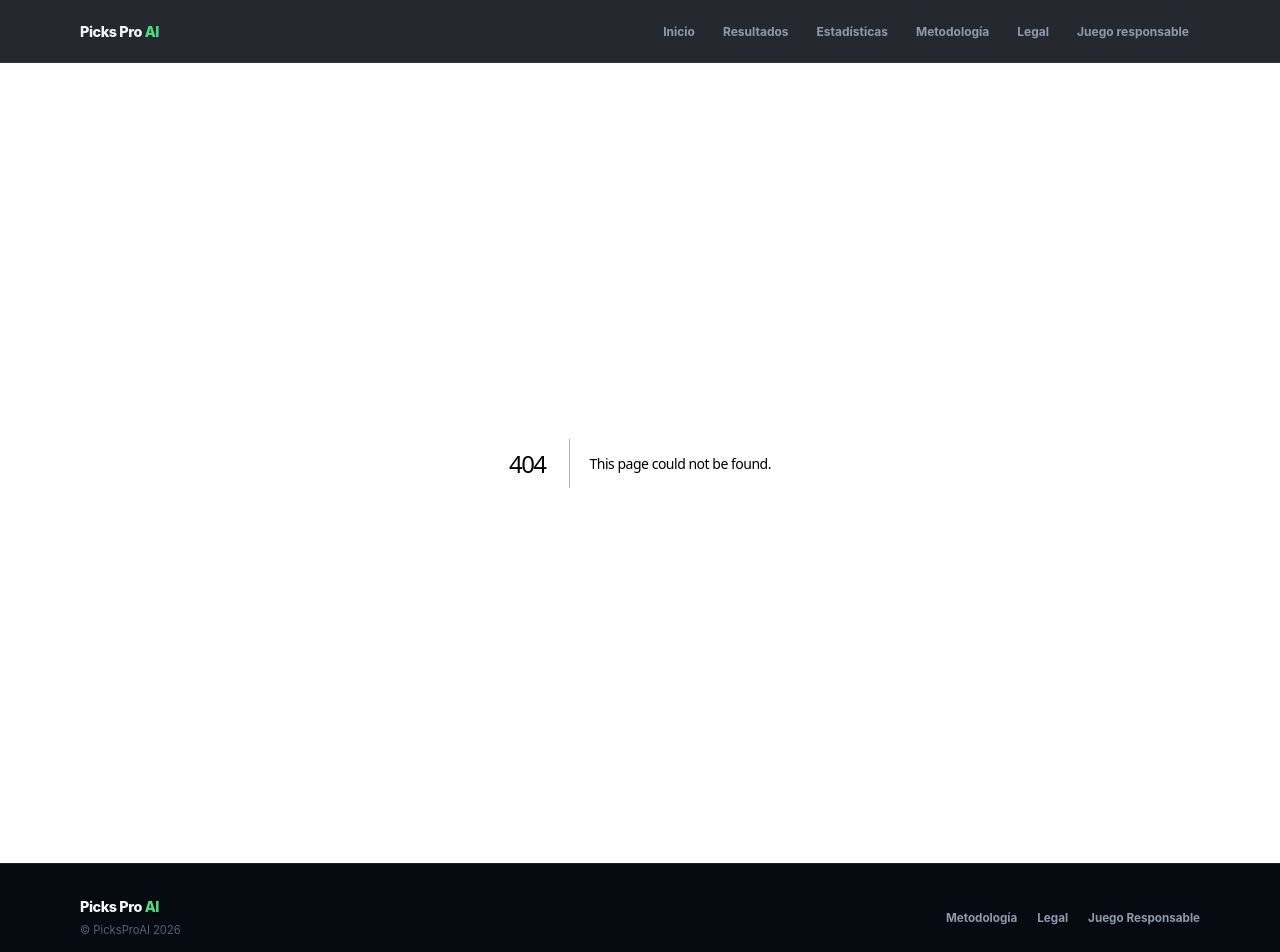
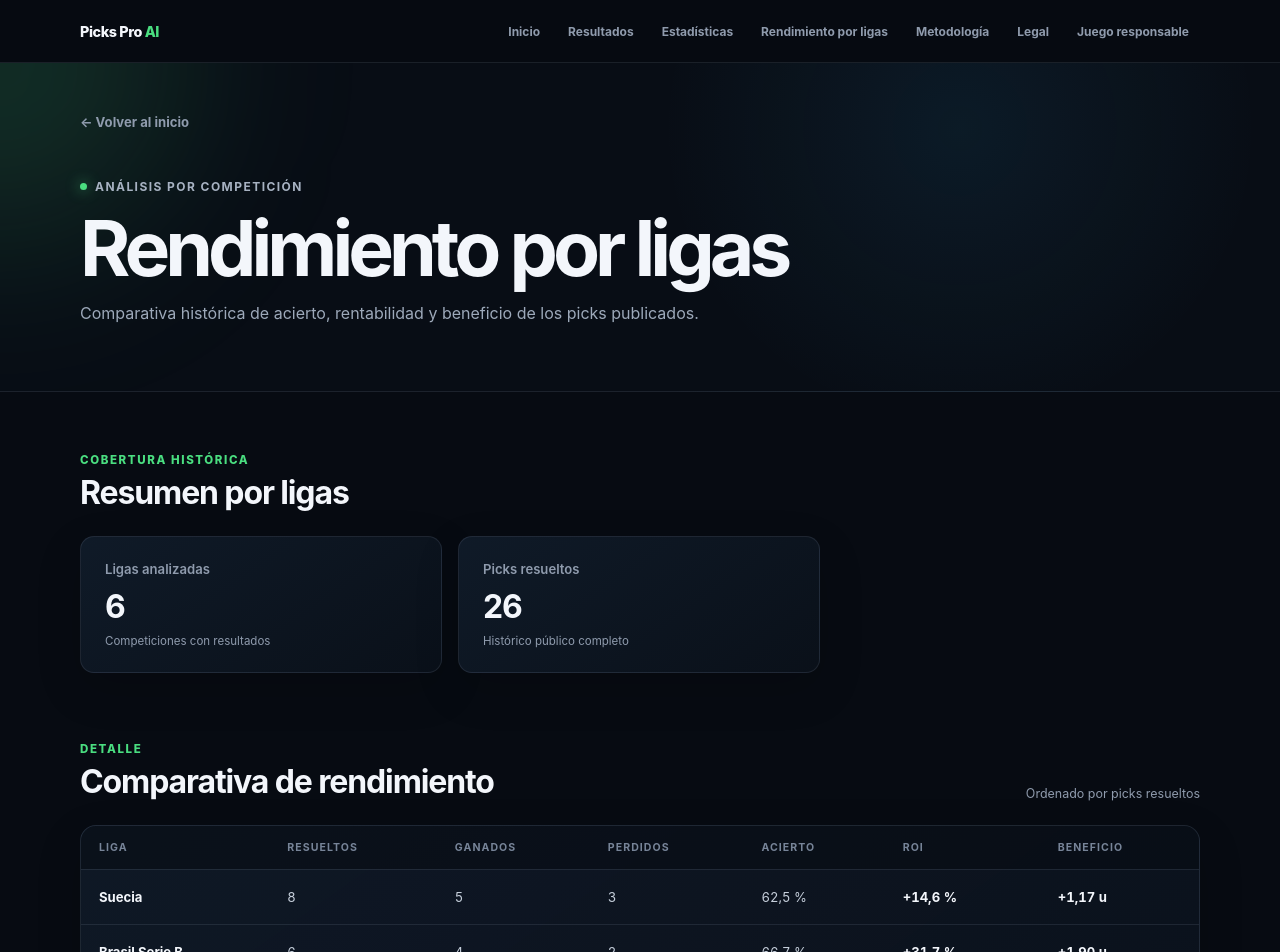
Before and after one commit to magoestrategico-art/picksproai-public, a Next.js app: page /rendimiento-ligas in a window 1280 px wide. Before the commit this address had no page. Shown: the top 952 px of the page. Built offline with nearby package versions, Linux system fonts and the light colour scheme.

Commit message:
FASE 19 Rendimiento por ligas

```diff
--- a/src/app/globals.css
+++ b/src/app/globals.css
@@ -323,6 +323,9 @@ h2 {
 .negative { color: #f87171 !important; }
 .performance-table td:not(:first-child) { font-variant-numeric: tabular-nums; }
 .evolution-table td:nth-child(3), .evolution-table td:nth-child(4) { font-variant-numeric: tabular-nums; }
+.league-summary-grid { display: grid; grid-template-columns: repeat(2, minmax(0, 1fr)); gap: 16px; max-width: 740px; }
+.league-performance-table td:not(:first-child) { font-variant-numeric: tabular-nums; }
+.league-name { color: var(--text); }
 
 .dashboard-charts {
   display: grid;
@@ -446,6 +449,7 @@ footer {
   .trust-summary { align-items: flex-start; flex-direction: column; }
   .trust-summary__actions { flex-wrap: wrap; }
   .results-stats { grid-template-columns: repeat(2, 1fr); }
+  .league-summary-grid { grid-template-columns: 1fr; max-width: none; }
   .section-heading { align-items: start; }
   .live-indicator { display: none; }
   .picks-section { margin-top: 50px; }
--- a/src/app/layout.tsx
+++ b/src/app/layout.tsx
@@ -65,6 +65,7 @@ export default function RootLayout({ children }: Readonly<{ children: ReactNode
               <Link href="/">Inicio</Link>
               <Link href="/resultados">Resultados</Link>
               <Link href="/estadisticas">Estadísticas</Link>
+              <Link href="/rendimiento-ligas">Rendimiento por ligas</Link>
               <Link href="/metodologia">Metodología</Link>
               <Link href="/legal">Legal</Link>
               <Link href="/juego-responsable">Juego responsable</Link>
--- /dev/null
+++ b/src/app/rendimiento-ligas/page.tsx
@@ -0,0 +1,177 @@
+import type { Metadata } from "next";
+import Link from "next/link";
+import resultsData from "../../../public/data/public_results.json";
+
+type HistoricalResult = {
+  liga: string;
+  cuota: number;
+  estado: string;
+};
+
+type LeaguePerformance = {
+  league: string;
+  resolved: number;
+  won: number;
+  lost: number;
+  hitRate: number | null;
+  roi: number;
+  profit: number;
+};
+
+const historicalResults = resultsData as HistoricalResult[];
+
+export const metadata: Metadata = {
+  title: "Rendimiento por ligas",
+  description: "Estadísticas históricas y rendimiento por liga de los picks publicados en PicksProAI.",
+  alternates: { canonical: "/rendimiento-ligas" },
+  openGraph: {
+    title: "Rendimiento por ligas | PicksProAI",
+    description: "Estadísticas históricas, acierto, ROI y beneficio de PicksProAI agrupados por liga.",
+    url: "/rendimiento-ligas",
+    images: [{ url: "/og-image.png", width: 1200, height: 630, alt: "PicksProAI" }],
+  },
+  twitter: {
+    card: "summary_large_image",
+    title: "Rendimiento por ligas | PicksProAI",
+    description: "Acierto, ROI y beneficio histórico de los picks agrupados por liga.",
+    images: ["/og-image.png"],
+  },
+};
+
+function normalizeStatus(status: string) {
+  const normalized = status.trim().toLowerCase();
+  if (normalized === "acertado") return "won";
+  if (normalized === "fallado") return "lost";
+  return normalized;
+}
+
+function formatPercentage(value: number | null, signed = false) {
+  if (value === null) return "—";
+  const formatted = new Intl.NumberFormat("es-ES", {
+    minimumFractionDigits: 1,
+    maximumFractionDigits: 1,
+  }).format(value);
+  return `${signed && value >= 0 ? "+" : ""}${formatted} %`;
+}
+
+function formatUnits(value: number) {
+  const formatted = new Intl.NumberFormat("es-ES", {
+    minimumFractionDigits: 2,
+    maximumFractionDigits: 2,
+  }).format(value);
+  return `${value >= 0 ? "+" : ""}${formatted} u`;
+}
+
+function calculateLeagues(): LeaguePerformance[] {
+  const groups = new Map<string, HistoricalResult[]>();
+
+  for (const result of historicalResults) {
+    const group = groups.get(result.liga) ?? [];
+    group.push(result);
+    groups.set(result.liga, group);
+  }
+
+  return Array.from(groups, ([league, results]) => {
+    const won = results.filter((result) => normalizeStatus(result.estado) === "won").length;
+    const lost = results.filter((result) => normalizeStatus(result.estado) === "lost").length;
+    const decided = won + lost;
+    const profit = results.reduce((total, result) => {
+      const status = normalizeStatus(result.estado);
+      if (status === "won") return total + result.cuota - 1;
+      if (status === "lost") return total - 1;
+      return total;
+    }, 0);
+
+    return {
+      league,
+      resolved: results.length,
+      won,
+      lost,
+      hitRate: decided > 0 ? (won / decided) * 100 : null,
+      roi: results.length > 0 ? (profit / results.length) * 100 : 0,
+      profit,
+    };
+  }).sort((a, b) => b.resolved - a.resolved || a.league.localeCompare(b.league, "es"));
+}
+
+export default function LeaguePerformancePage() {
+  const leagues = calculateLeagues();
+  const totalResolved = leagues.reduce((total, league) => total + league.resolved, 0);
+
+  return (
+    <main>
+      <header className="page-hero">
+        <div className="hero__glow" />
+        <div className="container page-hero__content">
+          <Link className="back-link" href="/">← Volver al inicio</Link>
+          <span className="eyebrow"><i /> Análisis por competición</span>
+          <h1>Rendimiento por ligas</h1>
+          <p>Comparativa histórica de acierto, rentabilidad y beneficio de los picks publicados.</p>
+        </div>
+      </header>
+
+      <div className="container results-content league-performance-content">
+        <section aria-labelledby="league-summary-title">
+          <div className="section-heading">
+            <div>
+              <span className="section-kicker">Cobertura histórica</span>
+              <h2 id="league-summary-title">Resumen por ligas</h2>
+            </div>
+          </div>
+
+          <div className="league-summary-grid">
+            <article className="stat-card">
+              <span>Ligas analizadas</span>
+              <strong>{leagues.length}</strong>
+              <small>Competiciones con resultados</small>
+            </article>
+            <article className="stat-card">
+              <span>Picks resueltos</span>
+              <strong>{totalResolved}</strong>
+              <small>Histórico público completo</small>
+            </article>
+          </div>
+        </section>
+
+        <section className="statistics-section" aria-labelledby="league-table-title">
+          <div className="section-heading">
+            <div>
+              <span className="section-kicker">Detalle</span>
+              <h2 id="league-table-title">Comparativa de rendimiento</h2>
+            </div>
+            <span className="pick-count">Ordenado por picks resueltos</span>
+          </div>
+
+          <div className="results-table-wrap">
+            <table className="results-table league-performance-table">
+              <thead>
+                <tr>
+                  <th>Liga</th>
+                  <th>Resueltos</th>
+                  <th>Ganados</th>
+                  <th>Perdidos</th>
+                  <th>Acierto</th>
+                  <th>ROI</th>
+                  <th>Beneficio</th>
+                </tr>
+              </thead>
+              <tbody>
+                {leagues.map((league) => (
+                  <tr key={league.league}>
+                    <td data-label="Liga"><strong className="league-name">{league.league}</strong></td>
+                    <td data-label="Resueltos">{league.resolved}</td>
+                    <td data-label="Ganados">{league.won}</td>
+                    <td data-label="Perdidos">{league.lost}</td>
+                    <td data-label="Acierto">{formatPercentage(league.hitRate)}</td>
+                    <td data-label="ROI"><strong className={league.roi >= 0 ? "positive" : "negative"}>{formatPercentage(league.roi, true)}</strong></td>
+                    <td data-label="Beneficio"><strong className={league.profit >= 0 ? "positive" : "negative"}>{formatUnits(league.profit)}</strong></td>
+                  </tr>
+                ))}
+              </tbody>
+            </table>
+          </div>
+        </section>
+      </div>
+    </main>
+  );
+}
--- a/src/app/sitemap.ts
+++ b/src/app/sitemap.ts
@@ -7,6 +7,7 @@ export default function sitemap(): MetadataRoute.Sitemap {
     { url: `${baseUrl}/`, changeFrequency: "daily", priority: 1 },
     { url: `${baseUrl}/resultados`, changeFrequency: "daily", priority: 0.9 },
     { url: `${baseUrl}/estadisticas`, changeFrequency: "daily", priority: 0.9 },
+    { url: `${baseUrl}/rendimiento-ligas`, changeFrequency: "daily", priority: 0.8 },
     { url: `${baseUrl}/metodologia`, changeFrequency: "monthly", priority: 0.7 },
     { url: `${baseUrl}/legal`, changeFrequency: "yearly", priority: 0.4 },
     { url: `${baseUrl}/juego-responsable`, changeFrequency: "yearly", priority: 0.5 },
```
